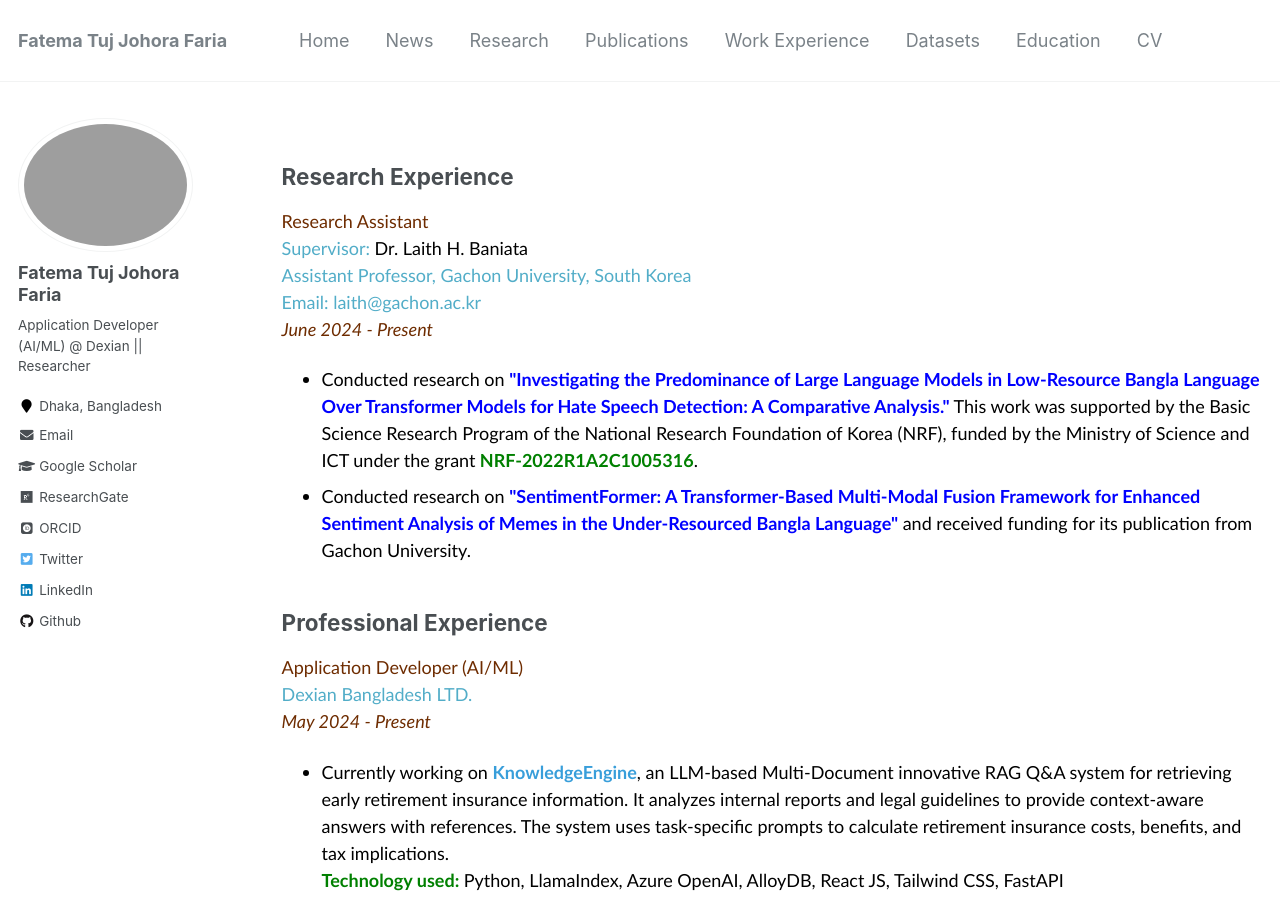
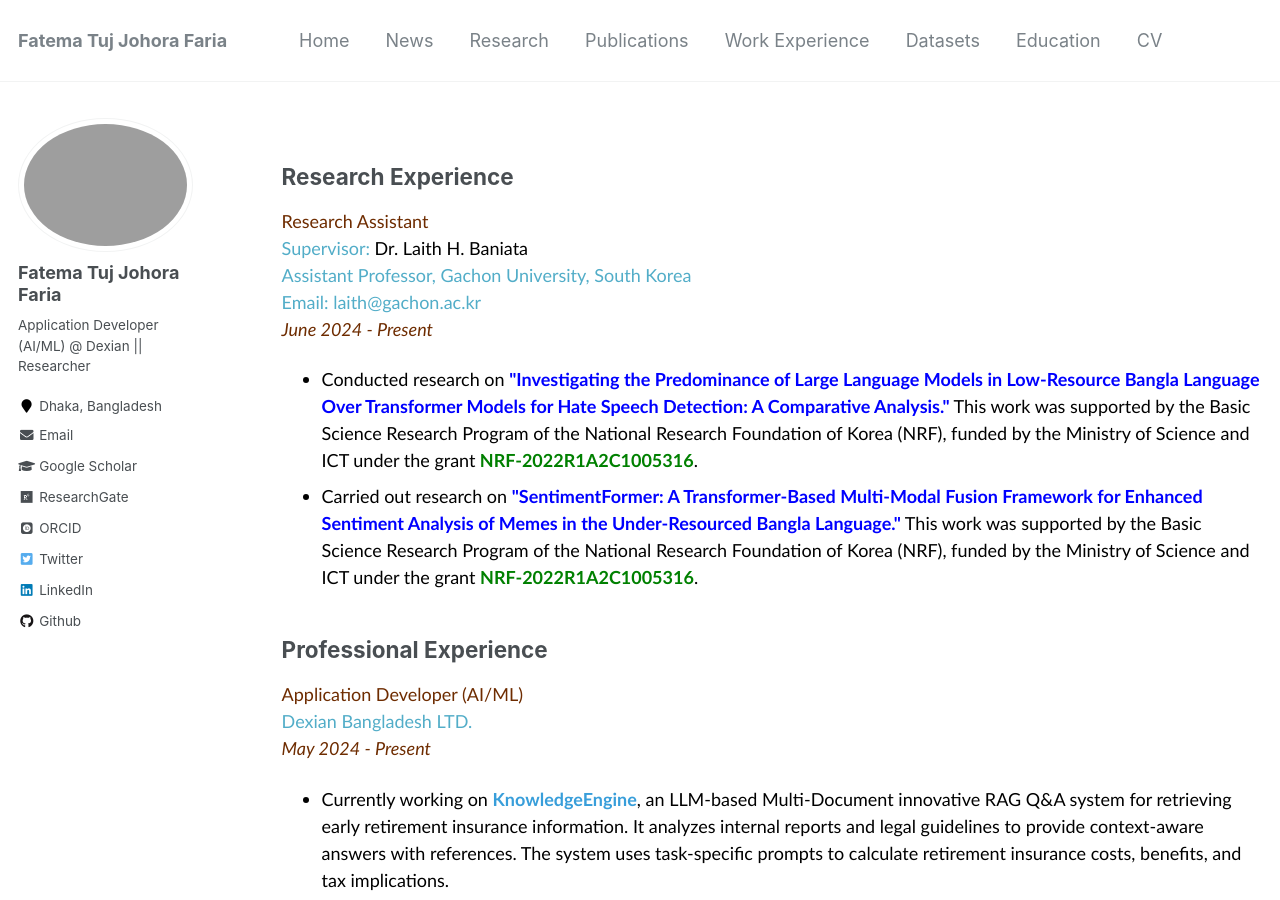
Before and after one commit to fatemafaria142/fatemafaria142.github.io, a Jekyll site: the page built from _pages/work.md, in a window 1280 px wide and 900 px high. Built offline with Jekyll 4.4.1, drawn with Linux system fonts in a browser that asks for light colours; some web fonts are replaced.

Commit message:
Changed to Work experience

```diff
--- a/_pages/work.md
+++ b/_pages/work.md
@@ -15,7 +15,7 @@ title: ""
 
 <li>Conducted research on <b style="color:blue">"Investigating the Predominance of Large Language Models in Low-Resource Bangla Language Over Transformer Models for Hate Speech Detection: A Comparative Analysis."</b> This work was supported by the Basic Science Research Program of the National Research Foundation of Korea (NRF), funded by the Ministry of Science and ICT under the grant<b><span style="color:green; display:inline;"> NRF-2022R1A2C1005316</span></b>.</li>
 
-<li>Conducted research on <b style="color:blue">"SentimentFormer: A Transformer-Based Multi-Modal Fusion Framework for Enhanced Sentiment Analysis of Memes in the Under-Resourced Bangla Language"</b> and received funding for its publication from Gachon University.</li>
+<li>Carried out research on <b style="color:blue">"SentimentFormer: A Transformer-Based Multi-Modal Fusion Framework for Enhanced Sentiment Analysis of Memes in the Under-Resourced Bangla Language."</b> This work was supported by the Basic Science Research Program of the National Research Foundation of Korea (NRF), funded by the Ministry of Science and ICT under the grant <b><span style="color:green; display:inline;">NRF-2022R1A2C1005316</span></b>.</li>
 </ul>
 
 
```
